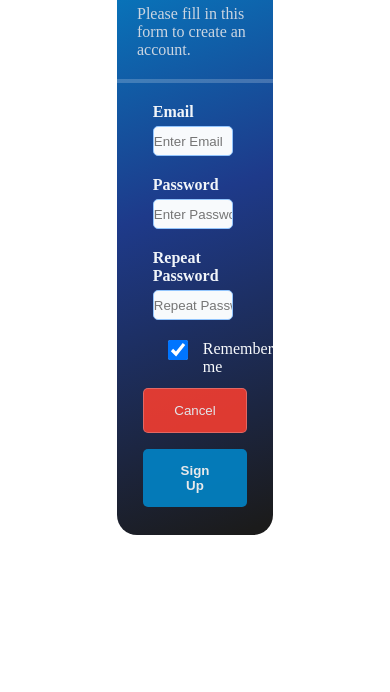
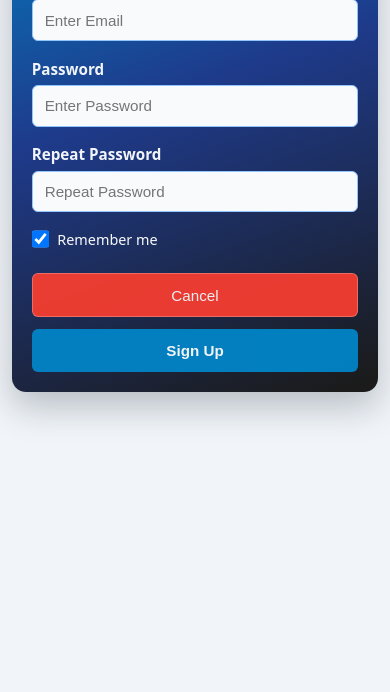
Before and after one commit to azooz05/01web_taskcss, a plain HTML site: page index.html in a window 390 px wide. Shown: the part 172-864 px from the top of the page. Drawn offline with Linux system fonts and the light colour scheme.

Commit message:
Refactor CSS for improved layout and responsiveness
Updated styles for the container, form elements, and buttons. Adjusted padding, margins, and media queries for better responsiveness.

```diff
--- a/style.css
+++ b/style.css
@@ -4,109 +4,204 @@
   box-sizing: border-box;
 }
 
-/* Full-width input fields */
+body {
+  min-height: 100vh;
+  font-family: system-ui, -apple-system, sans-serif;
+  background-color: #f1f5f9;
+}
+
+/* حاوية الفورم الرئيسية */
 .container {
   width: 40%;
-  padding: 20px;
+  padding: 2rem;
   display: flex;
-
   flex-direction: column;
   justify-content: center;
   align-items: center;
-  margin: 100px auto;
+  margin: 4rem auto;
   border: none;
   background: linear-gradient(340deg, #1b1b1b 2%, #1e3a8a 55%, #0284c7 100%);
   border-radius: 20px;
+  box-shadow: 0 15px 35px rgba(15, 23, 42, 0.25);
 }
-.sign{
+
+.sign {
   color: #ffffff;
+  font-size: 2rem;
 }
+
 .second-text {
   color: #cbd5e1;
+  font-size: 0.95rem;
+  text-align: center;
 }
+
 .container h1,
-p {
-  margin-bottom: 20px;
+.container p {
+  margin-bottom: 1rem;
 }
 
 hr {
-  border: 2px solid rgba(255, 255, 255, 0.2);
-  padding: 0px 200px;
-  margin-bottom: 20px;
+  width: 100%;
+  max-width: 360px;
+  border: none;
+  border-top: 2px solid rgba(255, 255, 255, 0.2);
+  margin-bottom: 1.25rem;
 }
 
+/* محتوى الحقول */
 .form-content {
   display: flex;
   flex-direction: column;
-  align-items: start;
-  padding: 0px 10px;
-  width: 90%;
+  align-items: stretch;
+  width: 100%;
 }
 
 .form-content label {
-  margin-bottom: 5px;
+  margin-bottom: 0.4rem;
   color: #f1f5f9;
+  font-size: 0.95rem;
 }
 
-.form-content input {
-  margin-bottom: 20px;
-  width: 95%;
+.form-content input[type="text"],
+.form-content input[type="password"],
+.form-content input[type="email"] {
+  margin-bottom: 1.1rem;
+  width: 100%;
+  height: 2.6rem;
+  padding: 0 0.75rem;
   background-color: #f8fafc;
-  height: 30px;
-  display: flex;
-  border-radius: 5px;
+  color: #0f172a;
+  font-size: 0.95rem;
+  border-radius: 6px;
   border: 1px solid #93c5fd;
-  /* align-items: start;
-  justify-content: start; */
+  outline: none;
+  transition: border-color 0.2s ease, box-shadow 0.2s ease;
 }
 
 .form-content input:focus {
-  border: 1px solid #38bdf8;
+  border-color: #38bdf8;
+  box-shadow: 0 0 0 3px rgba(56, 189, 248, 0.3);
 }
 
+/* خيار Remember me */
 .checkbox {
   display: flex;
-  justify-content: start;
-  align-items: start;
+  align-items: center;
+  gap: 0.5rem;
   color: #f8fafc;
+  font-size: 0.9rem;
+  margin-bottom: 1rem;
 }
 
-.checkbox input {
+.checkbox label {
+  margin-bottom: 0;
+  display: flex;
+  align-items: center;
+}
 
-  width: 50px;
-  height: 20px;
+.checkbox input[type="checkbox"] {
+  width: 1.1rem;
+  height: 1.1rem;
+  margin-bottom: 0 !important;
+  cursor: pointer;
 }
-/* Set a style for all buttons */
+
+/* الأزرار */
+.clearfix {
+  display: flex;
+  justify-content: center;
+  align-items: center;
+  gap: 1rem;
+  width: 100%;
+  margin-top: 0.5rem;
+}
+
 button {
-  padding: 14px 30px;
-  margin: 8px 20px;
+  padding: 0.85rem 1.8rem;
   border: none;
-  border-radius: 5px;
+  border-radius: 6px;
+  font-size: 0.95rem;
   cursor: pointer;
-  opacity: 0.9;
-  transition: 0.3s;
+  opacity: 0.95;
+  transition: 0.25s ease;
 }
+
 .signupbtn {
   background-color: #0284c7;
   color: #ffffff;
   font-weight: bold;
 }
+
 .signupbtn:hover {
   background-color: #38bdf8;
 }
+
 .cancelbtn {
   background-color: #f43d30;
   color: #f8fafc;
   border: 1px solid rgba(255, 225, 225, 0.3);
 }
-button:hover {
-  opacity: 1;
-  transform: translatey(-10%);
-}
+
 .cancelbtn:hover {
-
   background-color: #ef5e54;
 }
 
+button:hover {
+  opacity: 1;
+  transform: translateY(-2px);
+}
 
-/* Extra styles for the cancel button */
+/* =========================================
+   Media Queries: اللابتوب والتابلت والجوال
+   ========================================= */
+
+/* شاشات اللابتوب المتوسطة والتابلت الأفقي */
+@media (max-width: 1024px) {
+  .container {
+    width: 65%;
+    margin: 3rem auto;
+  }
+}
+
+/* شاشات التابلت العمودي والجوالات الكبيرة */
+@media (max-width: 768px) {
+  .container {
+    width: 88%;
+    padding: 1.5rem;
+    margin: 2rem auto;
+    border-radius: 16px;
+  }
+
+  .sign {
+    font-size: 1.65rem;
+  }
+}
+
+/* شاشات الجوال الصغيرة */
+@media (max-width: 480px) {
+  .container {
+    width: 94%;
+    padding: 1.25rem;
+    margin: 1.25rem auto;
+    border-radius: 14px;
+  }
+
+  .sign {
+    font-size: 1.45rem;
+  }
+
+  .second-text {
+    font-size: 0.85rem;
+  }
+
+  .clearfix {
+    flex-direction: column;
+    gap: 0.75rem;
+  }
+
+  .clearfix button {
+    width: 100%;
+    padding: 0.8rem 1rem;
+  }
+}
```
